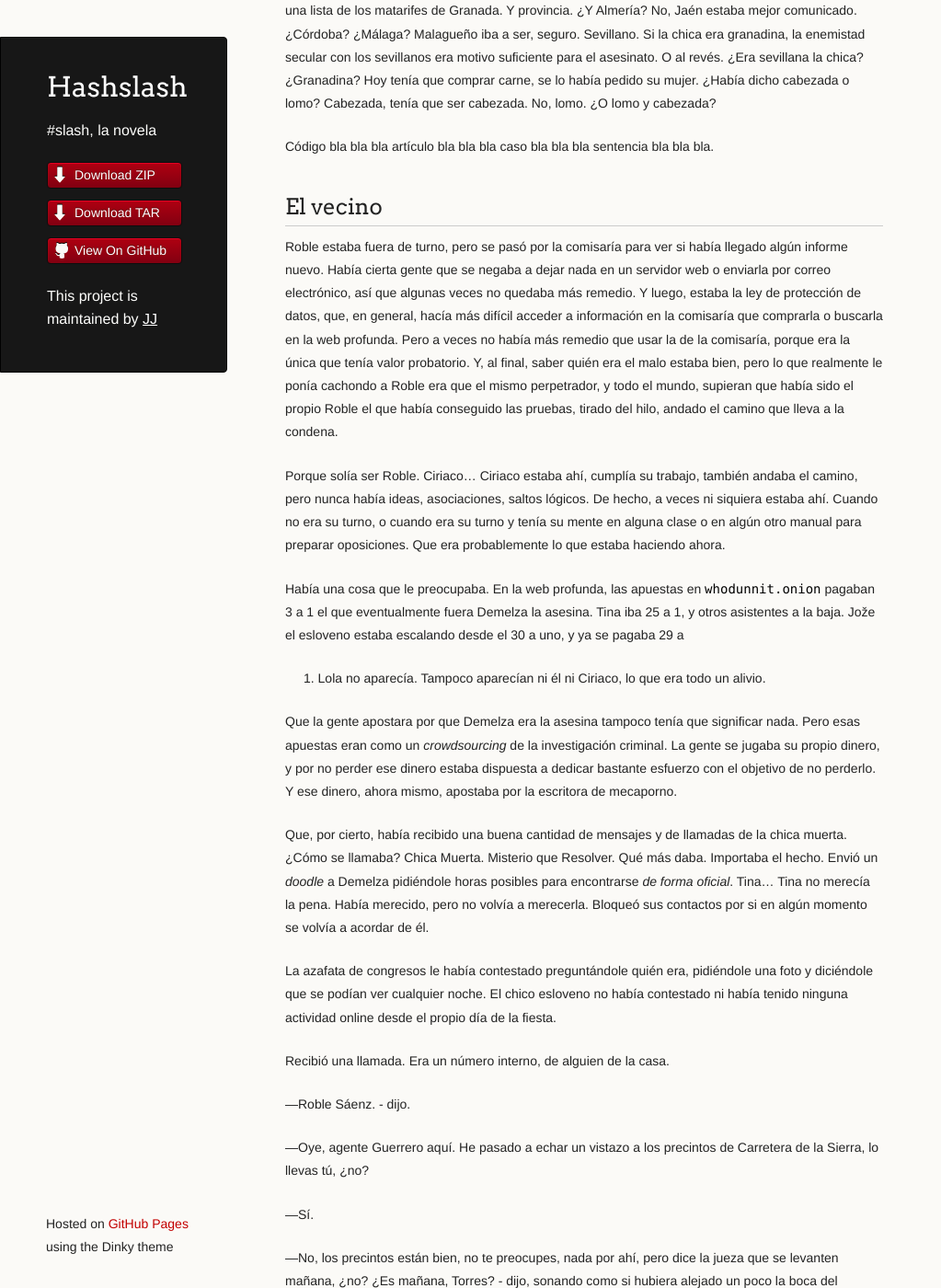
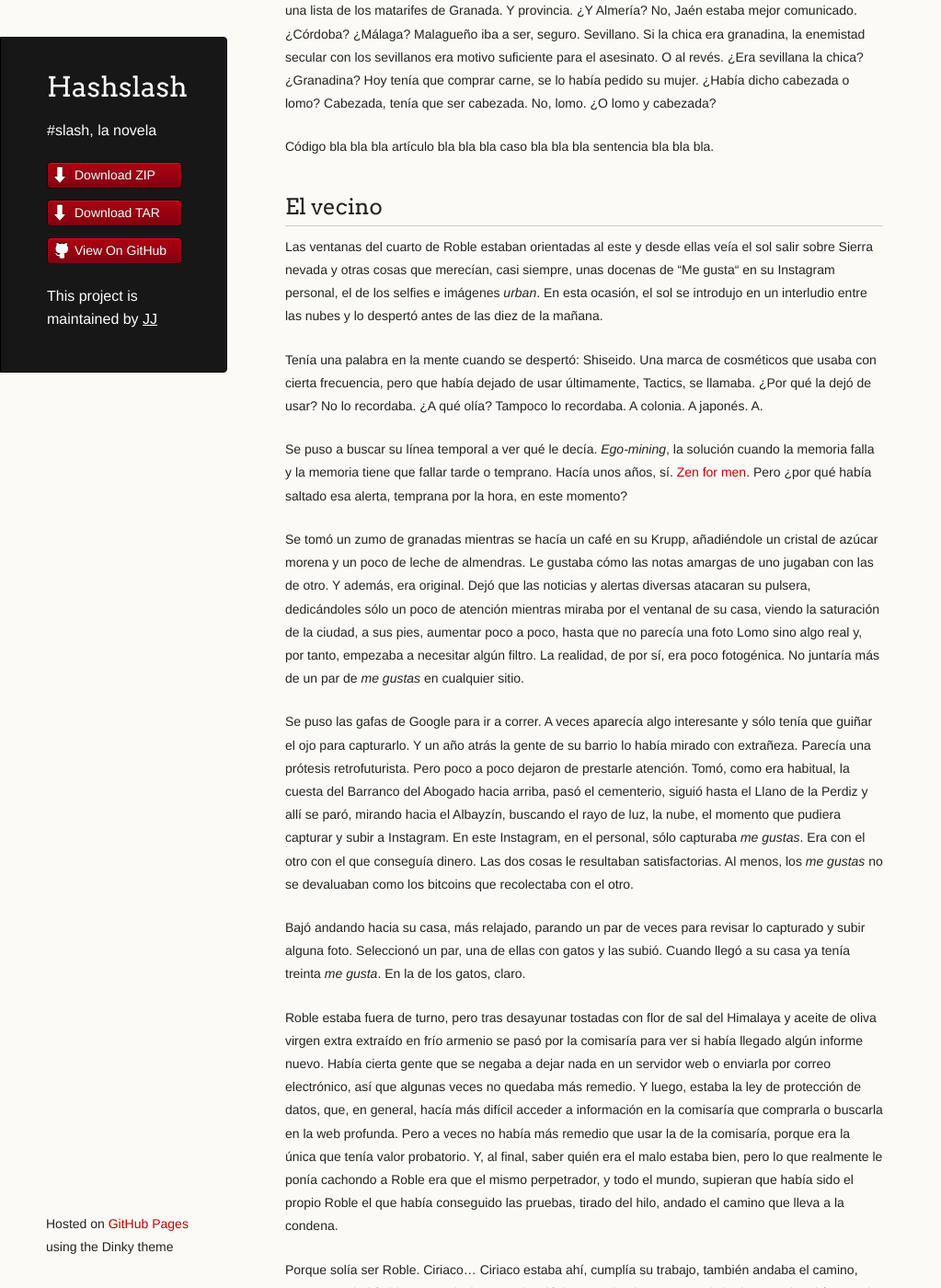
Before and after one commit to JJ/HashSlash, a Jekyll site: the page built from texto/HashSlash.md, in a window 1280 px wide and 1400 px high, scrolled down 34805 px. Shown: the whole window at 92% size, without its empty margins (0-1023 px from the left). Built offline with Jekyll 4.4.1, drawn with Linux system fonts in a browser that asks for light colours; some of the changed text lies outside the part shown.

Commit message:
Sync texto/HashSlash.md from master to gh-pages

```diff
--- a/texto/HashSlash.md
+++ b/texto/HashSlash.md
@@ -1815,7 +1815,56 @@ bla bla.
 
 ## El vecino
 
-Roble estaba fuera de turno, pero se pasó por la comisaría para ver si
+Las ventanas del cuarto de Roble estaban orientadas al este y desde
+ellas veía el sol salir sobre Sierra nevada y otras cosas que merecían, casi siempre, unas
+docenas de “Me gusta“ en su Instagram personal, el de los selfies e
+imágenes *urban*. En esta ocasión, el sol se introdujo en un
+interludio entre las nubes y lo despertó antes de las diez de la
+mañana.
+
+Tenía una palabra en la mente cuando se despertó: Shiseido. Una marca
+de cosméticos que usaba con cierta frecuencia, pero que había dejado
+de usar últimamente, Tactics, se llamaba. ¿Por qué la dejó de usar? No
+lo recordaba. ¿A qué olía? Tampoco lo recordaba. A colonia. A
+japonés. A.
+
+Se puso a buscar su línea temporal a ver qué le decía. *Ego-mining*,
+la solución cuando la memoria falla y la memoria tiene que fallar
+tarde o temprano. Hacía unos años,
+sí. [Zen for men](http://www.shiseido.es/#/men/zen-for-men). Pero ¿por
+qué había saltado esa alerta, temprana por la hora, en este momento?
+
+Se tomó un zumo de granadas mientras se hacía un café en su Krupp, añadiéndole un cristal de azúcar morena y
+un poco de leche de almendras. Le gustaba cómo las notas amargas de
+uno jugaban con las de otro. Y además, era original. Dejó que las
+noticias y alertas diversas atacaran su pulsera, dedicándoles sólo un
+poco de atención mientras miraba por el ventanal de su casa, viendo la
+saturación de la ciudad, a sus pies, aumentar poco a poco, hasta que
+no parecía una foto Lomo sino algo real y, por tanto, empezaba a
+necesitar algún filtro. La realidad, de por sí, era poco fotogénica. No juntaría
+más de un par de *me gustas* en cualquier sitio.
+
+Se puso las gafas de Google para ir a correr. A veces aparecía algo
+interesante y sólo tenía que guiñar el ojo para capturarlo. Y un año
+atrás la gente de su barrio lo había mirado con extrañeza. Parecía una
+prótesis retrofuturista. Pero poco a poco dejaron de prestarle
+atención. Tomó, como era habitual, la cuesta del Barranco del Abogado
+hacia arriba, pasó el cementerio, siguió hasta el Llano de la Perdiz y
+allí se paró, mirando hacia el Albayzín, buscando el rayo de luz, la
+nube, el momento que pudiera capturar y subir a Instagram. En este
+Instagram, en el personal, sólo capturaba *me gustas*. Era con el otro
+con el que conseguía dinero. Las dos cosas le resultaban
+satisfactorias. Al menos, los *me gustas* no se devaluaban como los
+bitcoins que recolectaba con el otro.
+
+Bajó andando hacia su casa, más relajado, parando un par de veces para
+revisar lo capturado y subir alguna foto. Seleccionó un par, una de
+ellas con gatos y las subió. Cuando llegó a su casa ya tenía treinta
+*me gusta*. En la de los gatos, claro.
+
+Roble estaba fuera de turno, pero tras desayunar tostadas con flor de
+sal del Himalaya y aceite de oliva virgen extra extraído en frío
+armenio se pasó por la comisaría para ver si
 había llegado algún informe nuevo. Había cierta gente que se negaba a
 dejar nada en un servidor web o enviarla por correo electrónico, así
 que algunas veces no quedaba más remedio. Y luego, estaba la ley de
@@ -1863,7 +1912,7 @@ online desde el propio día de la fiesta.
 
 Recibió una llamada. Era un número interno, de alguien de la casa.
 
-—Roble Sáenz. - dijo.
+—Roble Sáenz -, dijo.
 
 —Oye, agente Guerrero aquí. He pasado a echar un vistazo a los
 precintos de Carretera de la Sierra, lo llevas tú, ¿no?
```
